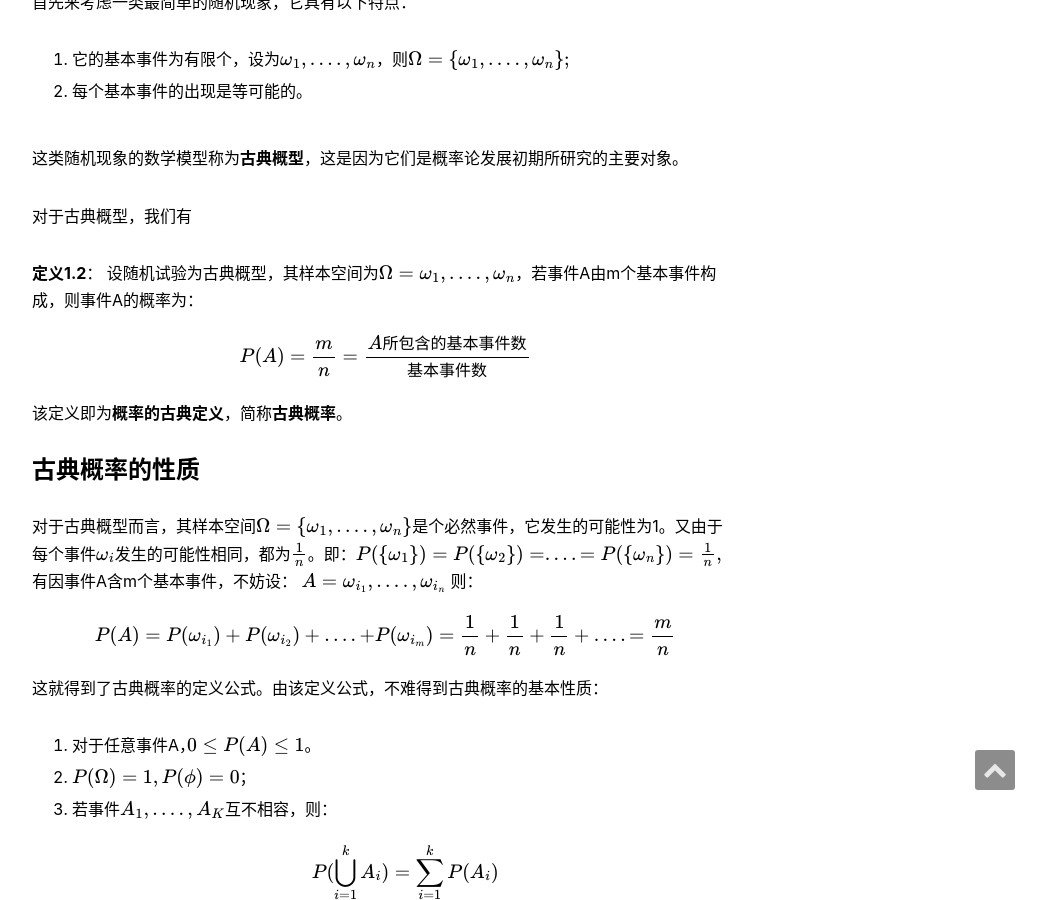
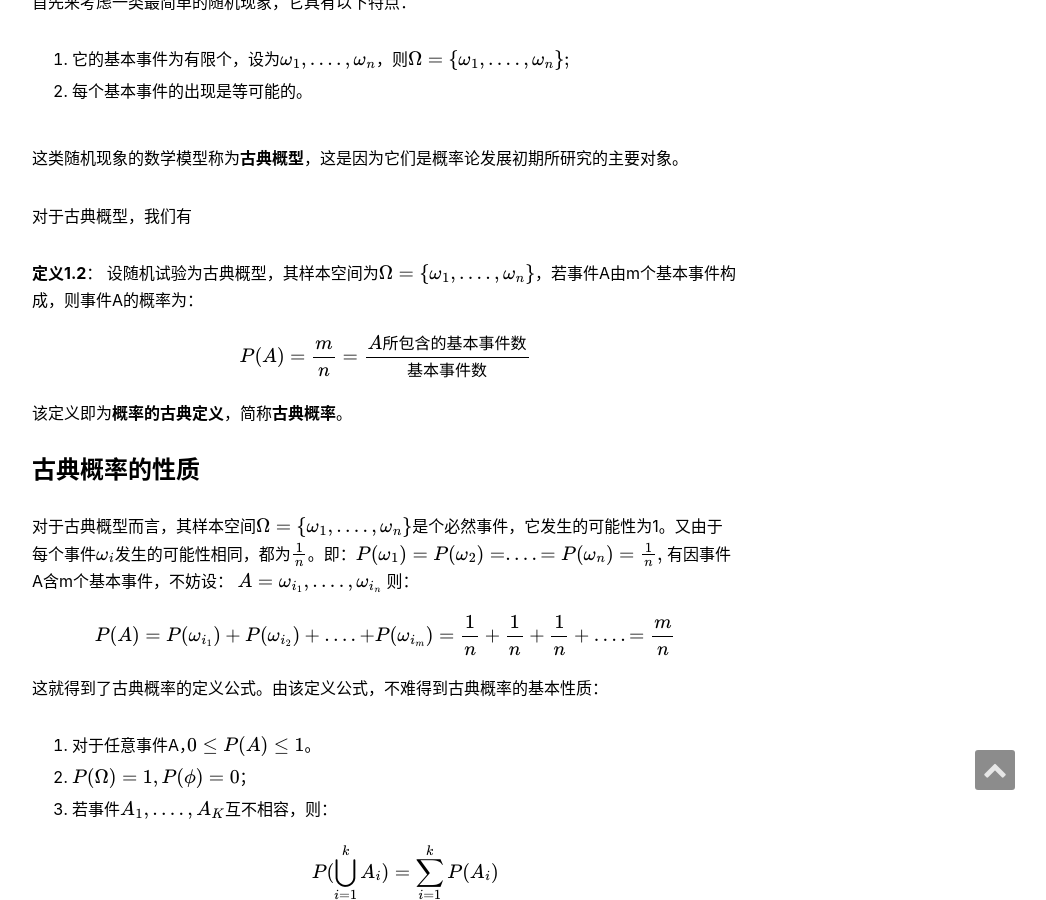
Before and after one commit to binism/binism.github.io, a Jekyll site: the page built from _posts/2016-09-06-Probability-theory-notes.md, in a window 1280 px wide and 900 px high, scrolled down 1057 px. Shown: the whole window, without its empty margins (233-1279 px from the left). Built offline with Jekyll 4.4.1, drawn with Linux system fonts in a browser that asks for light colours; formulas are drawn with MathJax 3; comment, search, counter and statistics services are not loaded.

Commit message:
added 20160920.md

```diff
--- a/_posts/2016-09-06-Probability-theory-notes.md
+++ b/_posts/2016-09-06-Probability-theory-notes.md
@@ -44,13 +44,13 @@ header-img:  /images/pages/probability.jpg
 
 对于古典概型，我们有
 
-**定义1.2**： 设随机试验为古典概型，其样本空间为$$ \Omega = \\{ \omega_1,....,\omega_n \\} $$，若事件A由m个基本事件构成，则事件A的概率为：
+**定义1.2**： 设随机试验为古典概型，其样本空间为$$ \Omega = \{ \omega_1,....,\omega_n \} $$，若事件A由m个基本事件构成，则事件A的概率为：
 \\[ P(A) = \frac\{m\}\{n\} = \frac\{A所包含的基本事件数\}\{基本事件数\} \\]
 该定义即为**概率的古典定义**，简称**古典概率**。
 
 ### 古典概率的性质
 
-对于古典概型而言，其样本空间$$ \Omega = \{ \omega_1,....,\omega_n \} $$是个必然事件，它发生的可能性为1。又由于每个事件$$ \omega_i $$发生的可能性相同，都为$$ \frac{1}{n} $$。即：$$ P(\{ \omega_1 \}) =  P(\{ \omega_2 \}) = .... =P(\{ \omega_n \}) = \frac{1}{n}, $$
+对于古典概型而言，其样本空间$$ \Omega = \{ \omega_1,....,\omega_n \} $$是个必然事件，它发生的可能性为1。又由于每个事件$$ \omega_i $$发生的可能性相同，都为$$ \frac{1}{n} $$。即：$$ P( \omega_1 ) =  P( \omega_2 ) = .... =P( \omega_n ) = \frac{1}{n}, $$
 有因事件A含m个基本事件，不妨设：
 $$ A = {\omega}_{i_1},....,{\omega}_{i_n} $$
 则：
```
